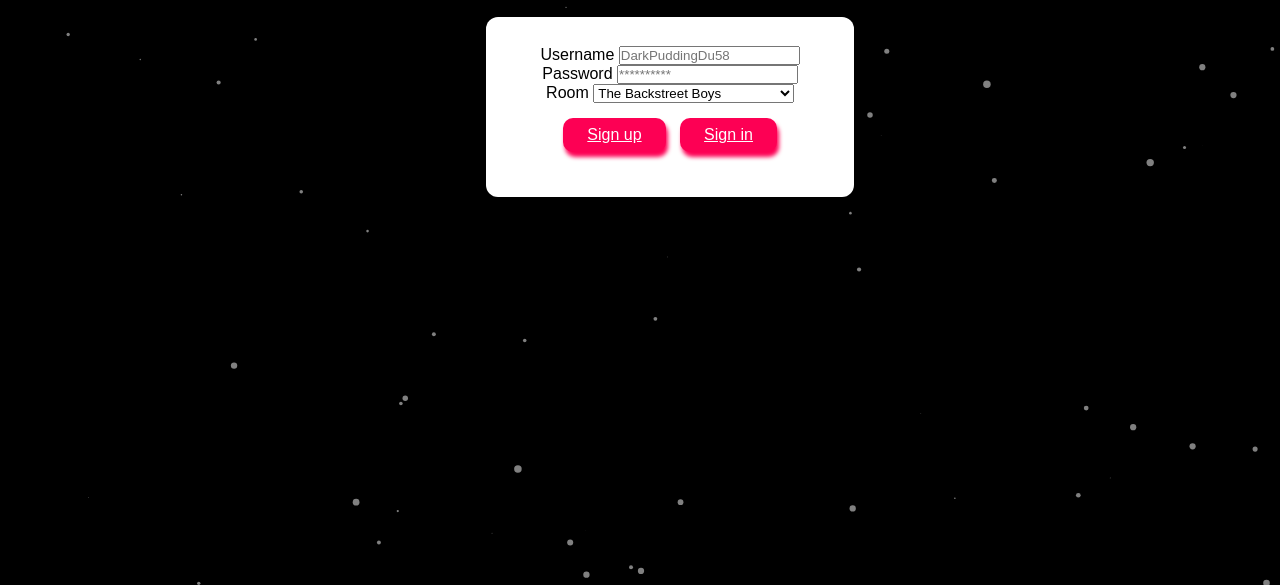
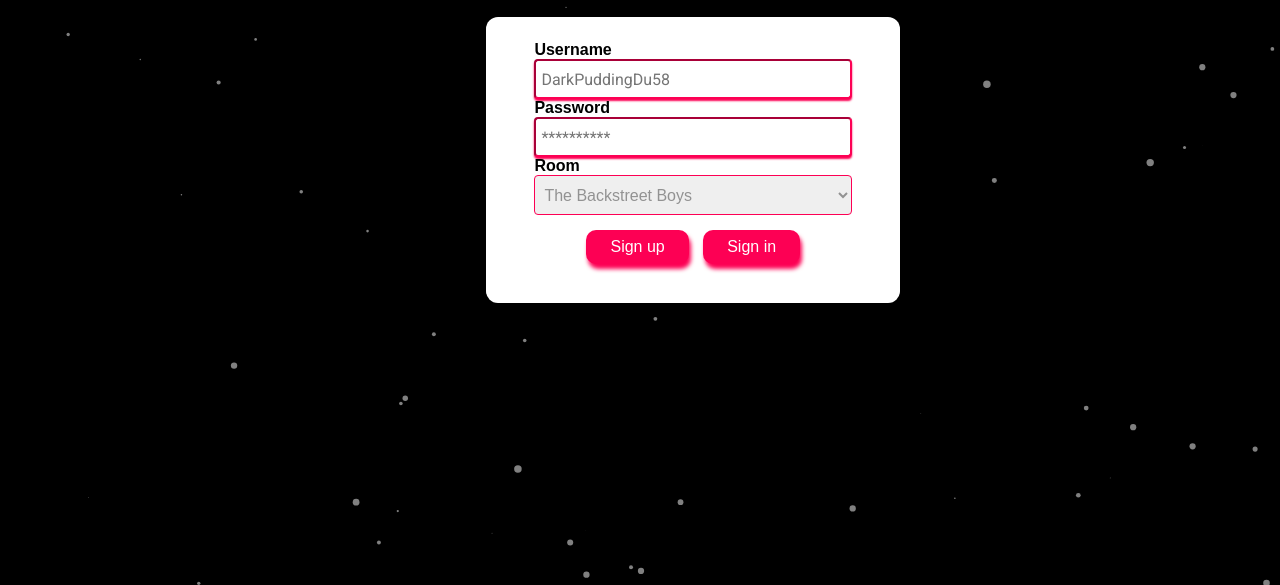
Before and after one commit to JPRA-Dev/chat, a website: page public/index.html in a window 1280 px wide. Shown: the part 215-800 px from the top of the page. Drawn offline with Linux system fonts and the light colour scheme; a web font is replaced by a local one.

Commit message:
update login page

```diff
--- a/public/scss/style.scss
+++ b/public/scss/style.scss
@@ -14,22 +14,50 @@
     h1 {
       font-family: $aFont;
       color: $pink;
-      font-weight: semi-bold;
+      font-weight: 400;
       font-size: 45px;
     }
     #subtitle {
       color: #fff;
       font-family: $bFont;
       font-size: 17px;
+      font-weight: 600;
     }
   }
   .join-main {
     background-color: #fff;
     color: #000;
-    padding: 8% 6% 8% 6%;
+    padding: 3vh 6vh;
     font-size: 16px;
     border-radius: 12px;
     display: block;
+
+    label {
+      font-family: $aFont;
+      font-weight: 600;
+      align-content: left;
+    }
+    input {
+      font-size: 16px;
+      padding: 5px;
+      height: 40px;
+      width: 100%;
+      border-color: $pink;
+      border-radius: 4px;
+      font-family: $cFont;
+      color: rgb(146, 146, 146);
+      box-shadow: 0px 2px 2px $pink;
+    }
+    #room {
+      font-size: 16px;
+      padding: 5px;
+      height: 40px;
+      width: 100%;
+      border-color: $pink;
+      border-radius: 4px;
+      color: rgb(146, 146, 146);
+    }
+    .buttons {
       text-align: center;
 
       button {
@@ -42,12 +70,16 @@
         padding: 0.5rem 1.5rem;
         border-radius: 10px;
         box-shadow: 2px 5px 4px $pink;
+        overflow: hidden;
+
         a {
           color: #fff;
           font-size: 16px;
           font-weight: semi-bold;
           font-family: $aFont;
+          text-decoration: none;
         }
       }
     }
   }
+}
```
Also changed, not shown: public/scss/style.css, 1 other file. Lines whose indentation alone changed are shown as unchanged.
